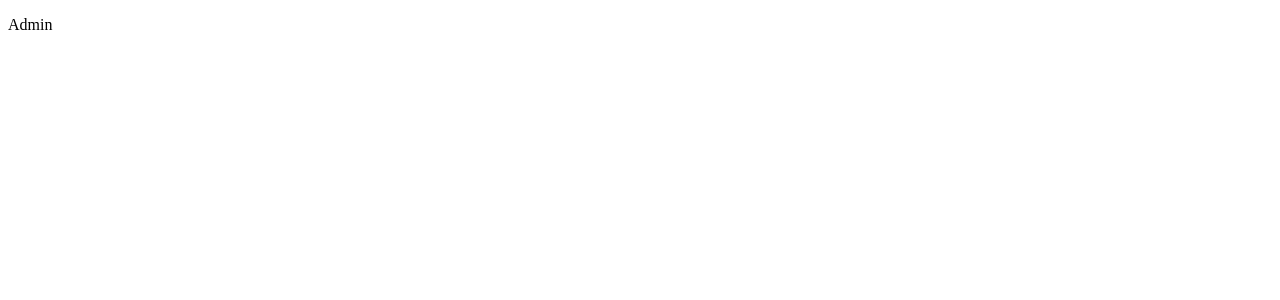
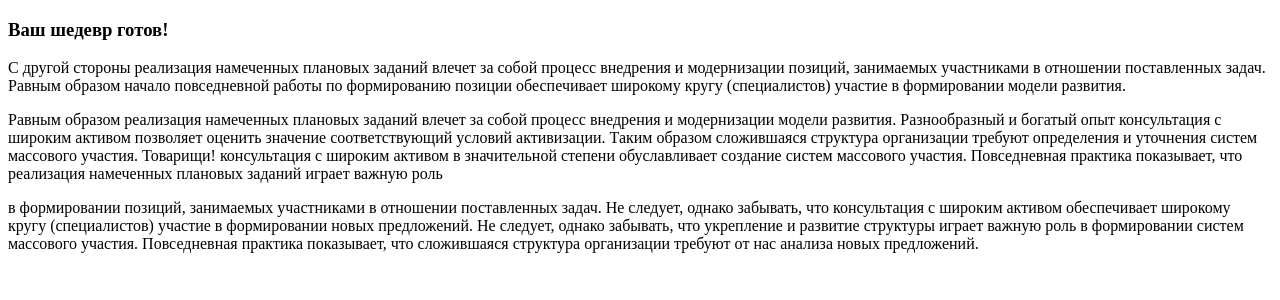
Before and after one commit to bags2on/admin, a React (Create React App) app: page / in a window 1280 px wide. Shown: the top 300 px of the page. Built offline with nearby package versions, Linux system fonts and the light colour scheme.

Commit message:
added libraries / layout components / font

```diff
--- a/public/index.html
+++ b/public/index.html
@@ -5,10 +5,7 @@
     <link rel="icon" href="%PUBLIC_URL%/favicon.ico" />
     <meta name="viewport" content="width=device-width, initial-scale=1" />
     <meta name="theme-color" content="#000000" />
-    <meta
-      name="description"
-      content="Web site created using create-react-app"
-    />
+    <meta name="description" content="Web site created using create-react-app" />
     <link rel="apple-touch-icon" href="%PUBLIC_URL%/logo192.png" />
     <!--
       manifest.json provides metadata used when your web app is installed on a
@@ -24,6 +21,13 @@
       work correctly both with client-side routing and a non-root public URL.
       Learn how to configure a non-root public URL by running `npm run build`.
     -->
+    <!--
+    <link rel="preconnect" href="https://fonts.gstatic.com" />
+    -->
+    <link
+      href="https://fonts.googleapis.com/css2?family=Roboto:ital,wght@0,100;0,500;1,400&display=swap"
+      rel="stylesheet"
+    />
     <title>React App</title>
   </head>
   <body>
--- a/src/App.tsx
+++ b/src/App.tsx
@@ -1,10 +1,19 @@
-import React from 'react'
+import React, { lazy, Suspense } from 'react'
+import AppLayout from './components/AppLayout/AppLayout'
+import routes from './utils/routeNames'
+import { Switch, Route } from 'react-router-dom'
+
+const UI = lazy(() => import('./pages/UI'))
 
 const App: React.FC = () => {
   return (
-    <div>
-      <p>Admin</p>
-    </div>
+    <Suspense fallback={<p>Loading!</p>}>
+      <AppLayout>
+        <Switch>
+          <Route path={routes.catalog} component={UI} />
+        </Switch>
+      </AppLayout>
+    </Suspense>
   )
 }
 
--- /dev/null
+++ b/src/components/AppLayout/AppLayout.tsx
@@ -0,0 +1,24 @@
+import React from 'react'
+import { makeStyles } from '@material-ui/core/styles'
+
+interface AppLayoutProps {
+  children: React.ReactNode
+}
+
+const useStyles = makeStyles(() => ({
+  root: {}
+}))
+
+const AppLayout: React.FC<AppLayoutProps> = ({ children }) => {
+  const classes = useStyles()
+
+  return (
+    <div className={classes.root}>
+      {/* {isAuthenticated && <Sidebar menuLinks={getSidebarLinks(userRole)} />} */}
+      <main>{children}</main>
+      {/* <MessageSnackBar message={message} onClear={onClearMessage} /> */}
+    </div>
+  )
+}
+
+export default AppLayout
--- a/src/index.tsx
+++ b/src/index.tsx
@@ -1,11 +1,16 @@
 import React from 'react'
 import ReactDOM from 'react-dom'
+import { Router } from 'react-router-dom'
+import history from './utils/history'
+
 import App from './App'
 // import reportWebVitals from './reportWebVitals'
 
 ReactDOM.render(
   <React.StrictMode>
-    <App />
+    <Router history={history}>
+      <App />
+    </Router>
   </React.StrictMode>,
   document.getElementById('root')
 )
--- /dev/null
+++ b/src/pages/UI/index.ts
@@ -0,0 +1 @@
+export { default } from './ui'
--- /dev/null
+++ b/src/pages/UI/ui.tsx
@@ -0,0 +1,31 @@
+import React from 'react'
+
+const UI: React.FC = () => {
+  return (
+    <div>
+      <h3>Ваш шедевр готов!</h3>
+      <p>
+        С другой стороны реализация намеченных плановых заданий влечет за собой процесс внедрения и модернизации
+        позиций, занимаемых участниками в отношении поставленных задач. Равным образом начало повседневной работы по
+        формированию позиции обеспечивает широкому кругу (специалистов) участие в формировании модели развития.
+      </p>
+      <p>
+        Равным образом реализация намеченных плановых заданий влечет за собой процесс внедрения и модернизации модели
+        развития. Разнообразный и богатый опыт консультация с широким активом позволяет оценить значение соответствующий
+        условий активизации. Таким образом сложившаяся структура организации требуют определения и уточнения систем
+        массового участия. Товарищи! консультация с широким активом в значительной степени обуславливает создание систем
+        массового участия. Повседневная практика показывает, что реализация намеченных плановых заданий играет важную
+        роль
+      </p>
+      <p>
+        в формировании позиций, занимаемых участниками в отношении поставленных задач. Не следует, однако забывать, что
+        консультация с широким активом обеспечивает широкому кругу (специалистов) участие в формировании новых
+        предложений. Не следует, однако забывать, что укрепление и развитие структуры играет важную роль в формировании
+        систем массового участия. Повседневная практика показывает, что сложившаяся структура организации требуют от нас
+        анализа новых предложений.
+      </p>
+    </div>
+  )
+}
+
+export default UI
--- /dev/null
+++ b/src/utils/history.ts
@@ -0,0 +1,2 @@
+import { createBrowserHistory } from 'history'
+export default createBrowserHistory()
--- /dev/null
+++ b/src/utils/routeNames.ts
@@ -0,0 +1,10 @@
+interface routeNamesMap {
+  [name: string]: string
+}
+
+const routeNames: routeNamesMap = {
+  root: '/',
+  ui: '/ui'
+}
+
+export default routeNames
```
Also changed, not shown: package.json (+8 -0 lines), 1 other file (tests, documents, lock files or other folders).
